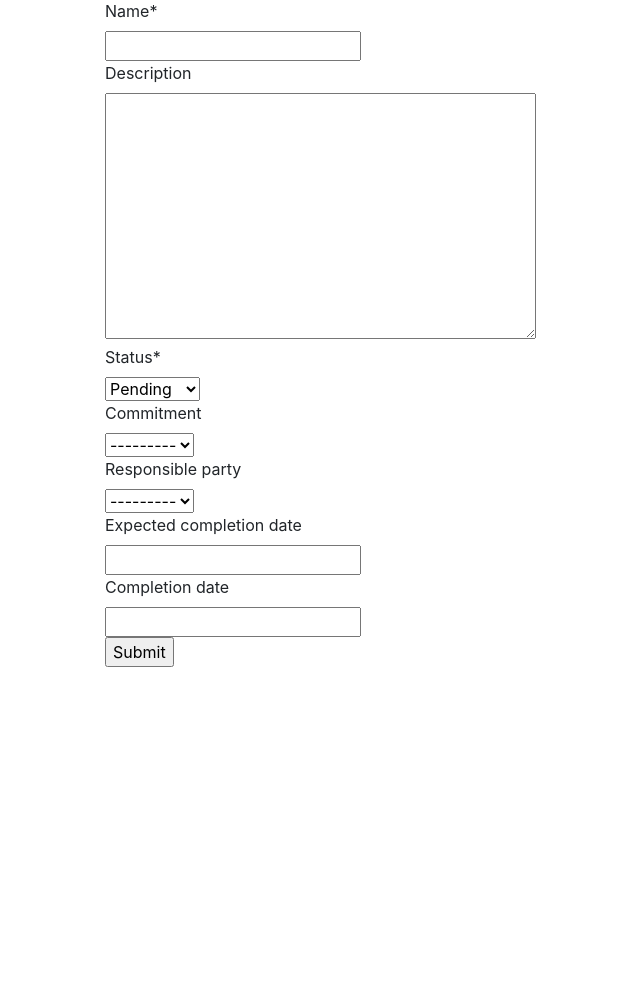
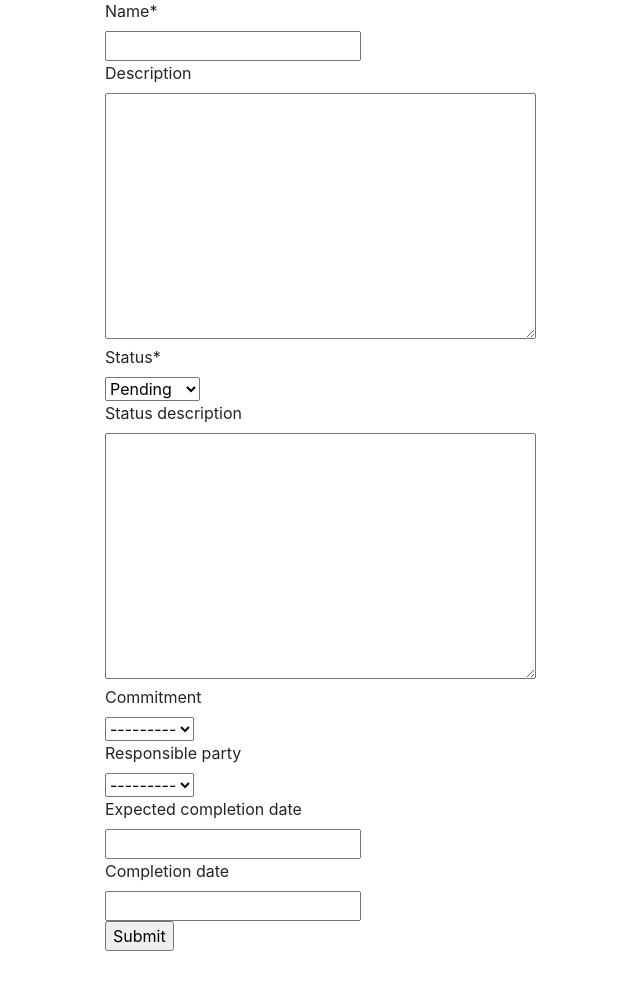
Before and after one commit to acounsel/lastmile, a Django app: page /actions/add/ in a window 1280 px wide. Shown: the part 201-1192 px from the top of the page, without its empty margins (55-695 px from the left). Before the commit the page ends 868 px from the top, so only its background shows below. Run offline with Django 3.2, Linux system fonts and the light colour scheme; the visitor is signed in with stand-in values (Sample User, id 1); data that the repository does not hold is empty; some libraries are stand-ins or nearby versions.

Commit message:
add status descriptions

```diff
--- a/lastmile/models.py
+++ b/lastmile/models.py
@@ -32,6 +32,7 @@ class Commitment(models.Model):
     status = models.CharField(
         max_length=100, choices=STATUS_CHOICES,
         default=PENDING)
+    status_description = models.TextField(blank=True)
     expected_completion_date = models.DateField(
         blank=True, null=True)
     completion_date = models.DateField(
@@ -107,6 +108,7 @@ class Action(models.Model):
     status = models.CharField(
         max_length=100, choices=STATUS_CHOICES,
         default=PENDING)
+    status_description = models.TextField(blank=True)
     commitment = models.ForeignKey(Commitment,
         on_delete=models.CASCADE,
         blank=True, null=True)
--- a/lastmile/templates/lastmile/action_detail.html
+++ b/lastmile/templates/lastmile/action_detail.html
@@ -4,6 +4,7 @@
 <h2>{{ action.name }}</h2>
 <p><a href="{% url 'action-update' pk=action.id %}">Edit</a></p>
 <h3>Status: {{ action.get_status_display }}</h3>
-<h4>{{ action.description }}</h4>
+<h4>Explanation: {{ action.status_description }}</h4>
+<p>{{ action.description }}</p>
 {% include 'addins/update_table.html' %}
 {% endblock %}
--- a/lastmile/templates/lastmile/commitment_detail.html
+++ b/lastmile/templates/lastmile/commitment_detail.html
@@ -3,7 +3,8 @@
 <h1>{{ commitment.name }}</h1>
 <p><a href="{% url 'commitment-update' pk=commitment.id %}">Edit</a></p>
 <h2>Status: {{ commitment.get_status_display }}</h2>
-<h3>{{ commitment.description }}</h3>
+<h3>Explanation: {{ commitment.status_description }}</h3>
+<p class="pt-3">{{ commitment.description }}</p>
 <div class="mt-5">
   <h4>Actions</h4>
   <a href="{% url 'commitment-action-create' pk=commitment.id %}">Add Action</a>
--- a/lastmile/templates/lastmile/commitment_list.html
+++ b/lastmile/templates/lastmile/commitment_list.html
@@ -16,7 +16,7 @@
       <th scope="row"><a href="{% url 'commitment-detail' pk=commitment.id %}">{{ commitment.name }}</a></th>
       <td>{{ commitment.target_number }}</td>
       <td>{{ commitment.achieved_number }}</td>
-      <td>{{ commitment.get_status_display }}</td>
+      <td title="{{ commitment.status_description }}">{{ commitment.get_status_display }}</td>
     </tr>
     {% endfor %}
   </tbody>
--- a/lastmile/views.py
+++ b/lastmile/views.py
@@ -10,8 +10,9 @@ class CommitmentView(LoginRequiredMixin, View):
     login_url = '/login/'
     model = Commitment
     fields = ['name', 'description', 'status',
-        'expected_completion_date', 'completion_date',
-        'target_number', 'achieved_number']
+        'status_description', 'expected_completion_date',
+        'completion_date', 'target_number',
+        'achieved_number']
 
 class CommitmentList(CommitmentView, ListView):
     pass
@@ -31,7 +32,8 @@ class Dashboard(CommitmentList):
 class ActionView(LoginRequiredMixin, View):
     login_url = '/login/'
     model = Action
-    fields = ['name', 'description', 'status', 'commitment',
+    fields = ['name', 'description', 'status',
+        'status_description','commitment',
         'responsible_party', 'expected_completion_date',
         'completion_date']
 
```
Also changed, not shown: lastmile/migrations/0004_action_status_description.py (added), lastmile/migrations/0005_commitment_status_description.py (added).
